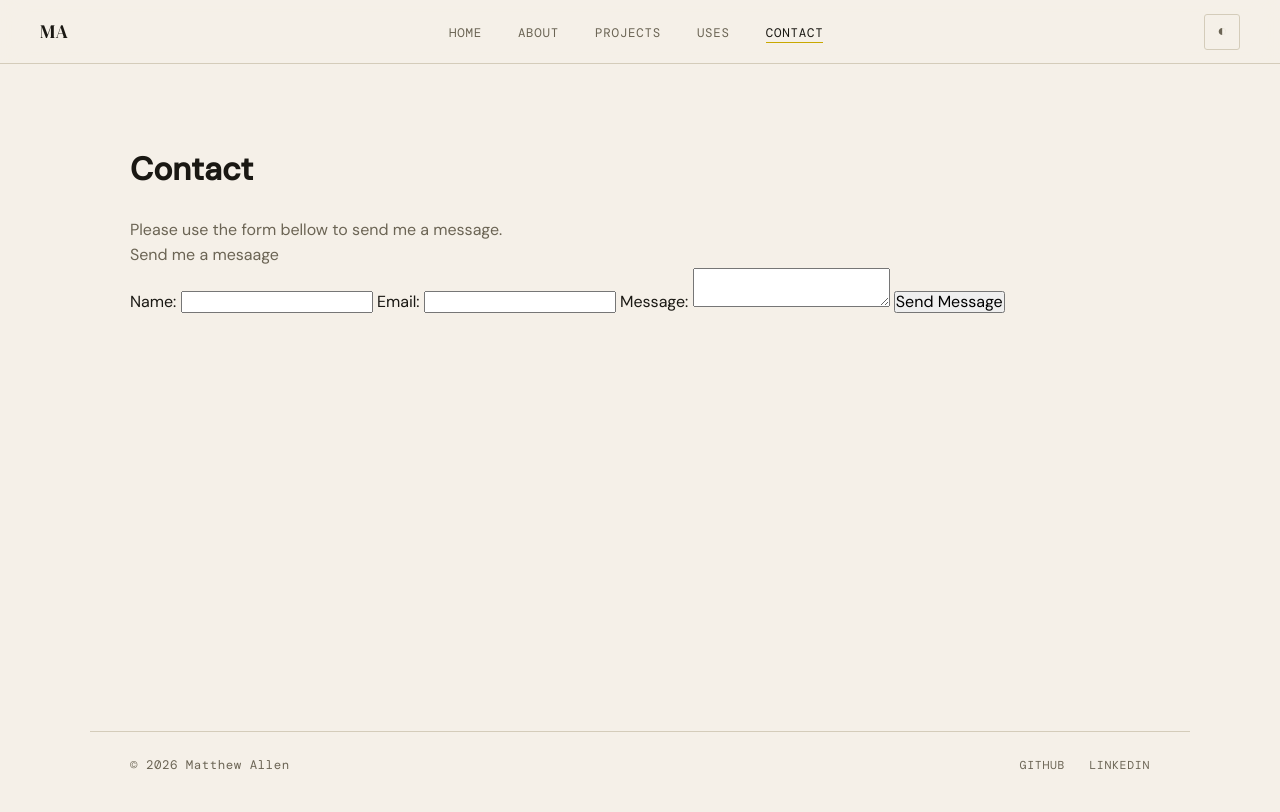
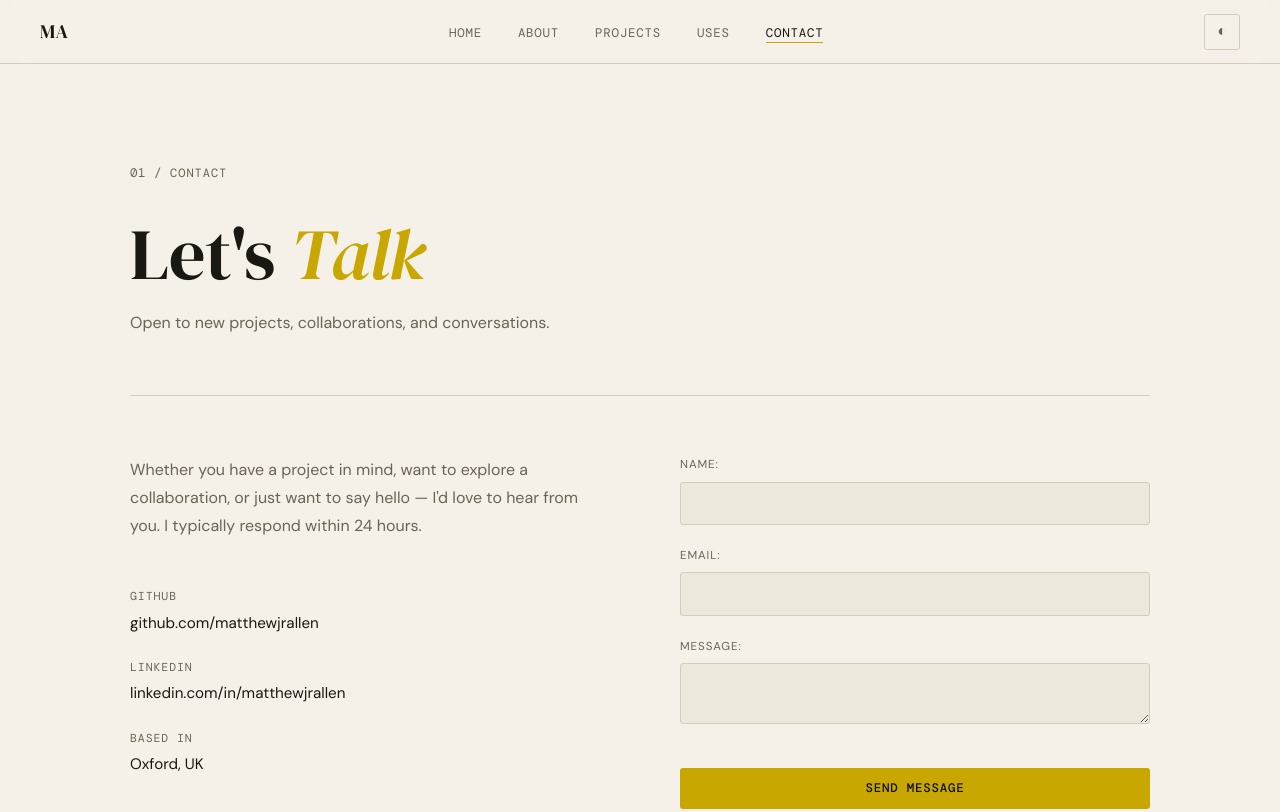
Before and after one commit to matthewjrallen/matthewjrallen.github.io, an Eleventy site: page src/pages/contact.md in a window 1280 px wide. Shown: the top 812 px of the page. Built offline with nearby package versions, Linux system fonts and the light colour scheme; Eleventy itself is replaced by a stand-in of ours; files that its build step writes are made by us from their sources; a web font is replaced by a local one; what eleventy-plugin-svg-contents would draw is missing.

Commit message:
Added contact

```diff
--- a/src/_includes/layouts/base.njk
+++ b/src/_includes/layouts/base.njk
@@ -88,6 +88,7 @@
 		</footer>
 
         <script src="https://ajax.googleapis.com/ajax/libs/jquery/3.4.1/jquery.min.js"></script>
+		<script src="https://www.google.com/recaptcha/api.js" async defer></script>
         <script defer type="text/javascript" src="{{ '/js/scripts.js' | url }}"></script>
     </body>
 </html>
--- a/src/_includes/layouts/contact.njk
+++ b/src/_includes/layouts/contact.njk
@@ -2,26 +2,74 @@
 layout: "layouts/base.njk"
 ---
 
-<h1 class="hug">{{ title }}</h1>
+<section class="page-header">
 
-{{ content | safe }}
+	<div class="section-label"><span class="mono">01 /</span> Contact</div>
 
-<form action="https://api.staticforms.dev/submit" method="POST">
-    <!-- Your API Key (replace with your actual key) -->
+	<h1 class="page-title">Let's <em>Talk</em></h1>
+
+	<p class="page-subtitle">Open to new projects, collaborations, and conversations.</p>
+
+</section>
+
+<div class="divider"></div>
+
+<section class="contact-section">
+
+	<div class="contact-left">
+
+		<div class="contact-intro">{{ content | safe }}</div>
+
+		<div class="contact-details">
+
+			<div class="contact-item">
+			<span class="mono contact-label">GitHub</span>
+			<a href="https://github.com/matthewjrallen" target="_blank">github.com/matthewjrallen</a>
+			</div>
+
+			<div class="contact-item">
+			<span class="mono contact-label">LinkedIn</span>
+			<a href="https://linkedin.com/in/matthewjrallen" target="_blank">linkedin.com/in/matthewjrallen</a>
+			</div>
+
+			<div class="contact-item">
+			<span class="mono contact-label">Based in</span>
+			<span>Oxford, UK</span>
+			</div>
+
+		</div>
+
+	</div>
+
+	<div class="contact-right">
+
+		<form action="https://api.staticforms.dev/submit" method="POST" class="contact-form">
+
 			<input type="hidden" name="apiKey" value="sf_93964dbe69c05a023151084b">
-
 			<input type="text" name="honeypot" style="display:none">
 			<input type="hidden" name="redirectTo" value="https://matthewallen.me/thank-you">
 
-    <!-- Form fields -->
+			<div class="form-group">
 				<label for="name">Name:</label>
 				<input type="text" id="name" name="name" required>
+			</div>
 
+			<div class="form-group">
 				<label for="email">Email:</label>
 				<input type="email" id="email" name="email" required>
+			</div>
 
+			<div class="form-group">
 				<label for="message">Message:</label>
 				<textarea id="message" name="message" required></textarea>
+			</div>
 
-    <button type="submit">Send Message</button>
+			<div class="g-recaptcha" data-sitekey="6LcD2pgsAAAAAMyP6EliqncRpMXurpXy_MlFphOI"></div>
+
+			<button class="btn-primary full-width" type="submit">Send Message</button>
+
 		</form>
+
+	</div>
+
+</section>
--- a/src/pages/contact.md
+++ b/src/pages/contact.md
@@ -5,6 +5,4 @@ date: 2021-09-19
 layout: layouts/contact.njk
 ---
 
-Please use the form bellow to send me a message.
-
-<a href="https://forms.gle/dYhV4JzMBVNmjjDN6" target="_blank" rel="noopener noreferrer" class="btn">Send me a mesaage</a>
+Whether you have a project in mind, want to explore a collaboration, or just want to say hello — I'd love to hear from you. I typically respond within 24 hours.
--- a/src/scss/base/base.scss
+++ b/src/scss/base/base.scss
@@ -34,6 +34,10 @@ main {
 	margin: 0 auto;
 	padding: 80px 40px 80px;
 	width: 100%;
+
+	@include media(820px) {
+		padding: 48px 24px 64px;
+	}
 }
 
 a {
--- /dev/null
+++ b/src/scss/base/mixins.scss
@@ -0,0 +1,5 @@
+@mixin media($max-width) {
+	@media (max-width: $max-width) {
+		@content;
+	}
+}
--- a/src/scss/layout/footer.scss
+++ b/src/scss/layout/footer.scss
@@ -9,6 +9,10 @@
 	border-top: 1px solid var(--border);
 	font-size: 0.78rem;
 	color: var(--text-muted);
+
+	@include media(820px) {
+		padding: 20px 24px;
+	}
 
 	.footer-links {
 		display: flex;
--- a/src/scss/layout/header.scss
+++ b/src/scss/layout/header.scss
@@ -14,6 +14,10 @@
 		background var(--transition-slow),
 		border-color var(--transition-slow);
 
+	@include media(820px) {
+		padding: 0 24px;
+	}
+
 	.nav-logo {
 		font-family: var(--font-serif);
 		font-size: 1.2rem;
@@ -27,6 +31,10 @@
 			list-style: none;
 			display: flex;
 			gap: 36px;
+
+			@include media(520px) {
+				gap: 20px;
+			}
 
 			li.current a {
 				color: var(--text);
--- a/src/scss/layout/hero.scss
+++ b/src/scss/layout/hero.scss
@@ -5,6 +5,11 @@
 	gap: 0 60px;
 	padding-top: 20px;
 	animation: fadeUp 0.6s ease both;
+
+	@include media(820px) {
+		grid-template-columns: 1fr;
+		grid-template-rows: auto auto auto;
+	}
 
 	.section-label {
 		grid-column: 1;
@@ -37,6 +42,12 @@
 		justify-content: flex-end;
 		padding-bottom: 8px;
 		animation: fadeUp 0.6s 0.15s ease both;
+
+		@include media(820px) {
+			grid-column: 1;
+			grid-row: 3;
+			padding-top: 32px;
+		}
 
 		.hero-desc {
 			font-size: 1.05rem;
--- a/src/scss/layout/projects.scss
+++ b/src/scss/layout/projects.scss
@@ -7,6 +7,11 @@
 		gap: 32px;
 		padding: 8px 0;
 		animation: fadeUp 0.5s ease both;
+
+		@include media(820px) {
+			grid-template-columns: 40px 1fr;
+			gap: 16px;
+		}
 
 		.project-index {
 			font-size: 0.75rem;
@@ -24,6 +29,11 @@
 				align-items: flex-start;
 				margin-bottom: 14px;
 				gap: 20px;
+
+				@include media(820px) {
+					flex-direction: column;
+					gap: 12px;
+				}
 
 				h2 {
 					font-family: var(--font-serif);
--- a/src/scss/layout/selected.scss
+++ b/src/scss/layout/selected.scss
@@ -5,6 +5,10 @@
 		display: grid;
 		grid-template-columns: repeat(3, 1fr);
 		gap: 2px;
+
+		@include media(820px) {
+			grid-template-columns: 1fr;
+		}
 
 		.selected-item {
 			display: block;
--- a/src/scss/layout/skills.scss
+++ b/src/scss/layout/skills.scss
@@ -5,6 +5,14 @@
 		display: grid;
 		grid-template-columns: repeat(3, 1fr);
 		gap: 40px;
+
+		@include media(820px) {
+			grid-template-columns: 1fr 1fr;
+		}
+
+		@include media(520px) {
+			grid-template-columns: 1fr;
+		}
 
 		.skill-block {
 			h3 {
--- a/src/scss/main.scss
+++ b/src/scss/main.scss
@@ -14,3 +14,5 @@
 @import "layout/projects";
 @import "layout/selected";
 @import "layout/skills";
+
+@import "pages/contact";
--- /dev/null
+++ b/src/scss/pages/contact.scss
@@ -0,0 +1,97 @@
+.contact-section {
+	display: grid;
+	grid-template-columns: 1fr 1fr;
+	gap: 80px;
+	animation: fadeUp 0.6s 0.1s ease both;
+
+	@include media(820px) {
+		grid-template-columns: 1fr;
+		gap: 48px;
+	}
+
+	.contact-intro {
+		color: var(--text-muted);
+		font-size: 1rem;
+		line-height: 1.75;
+		margin-bottom: 48px;
+	}
+
+	.contact-details {
+		display: flex;
+		flex-direction: column;
+		gap: 24px;
+
+		.contact-item {
+			display: flex;
+			flex-direction: column;
+			gap: 4px;
+
+			a,
+			span {
+				font-size: 0.95rem;
+				color: var(--text);
+				transition: color var(--transition);
+			}
+
+			a {
+				&:hover {
+					color: var(--accent);
+				}
+			}
+
+			.contact-label {
+				font-size: 0.72rem;
+				color: var(--text-muted);
+				letter-spacing: 0.08em;
+				text-transform: uppercase;
+			}
+		}
+	}
+}
+
+.contact-form {
+	display: flex;
+	flex-direction: column;
+	gap: 22px;
+
+	.form-group {
+		display: flex;
+		flex-direction: column;
+		gap: 7px;
+
+		label {
+			font-size: 0.72rem;
+			color: var(--text-muted);
+			letter-spacing: 0.08em;
+			text-transform: uppercase;
+		}
+
+		input,
+		textarea {
+			background: var(--bg-alt);
+			border: 1px solid var(--border);
+			border-radius: var(--radius);
+			color: var(--text);
+			font-family: var(--font-sans);
+			font-size: 0.95rem;
+			padding: 12px 16px;
+			outline: none;
+			transition:
+				border-color var(--transition),
+				background var(--transition);
+			resize: vertical;
+
+			&::placeholder,
+			&::placeholder {
+				color: var(--text-muted);
+				opacity: 0.7;
+			}
+
+			&:focus,
+			&:focus {
+				border-color: var(--accent);
+				background: var(--surface);
+			}
+		}
+	}
+}
```
Also changed, not shown: src/css/main.css, 1 other file. Lines whose indentation alone changed are shown as unchanged.
